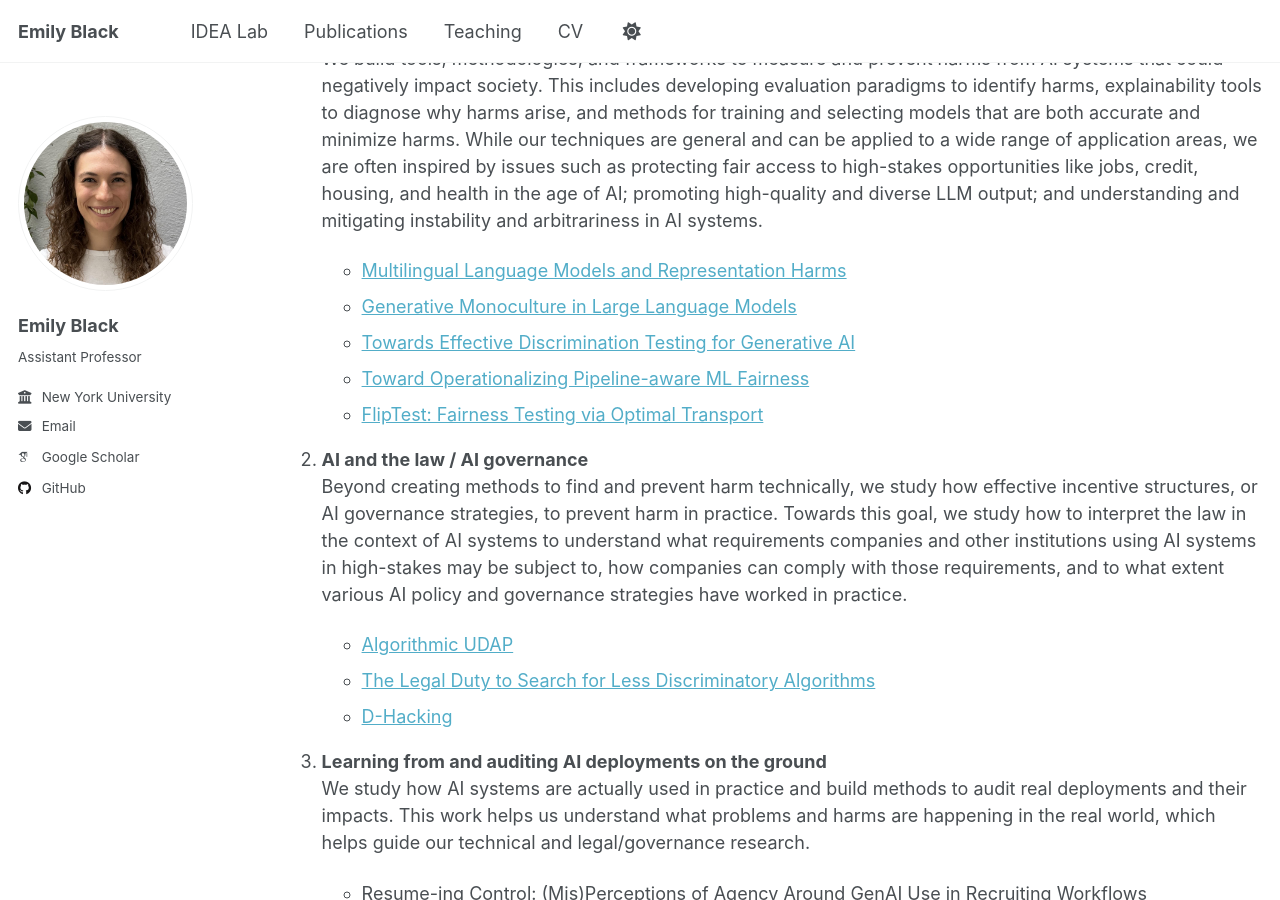
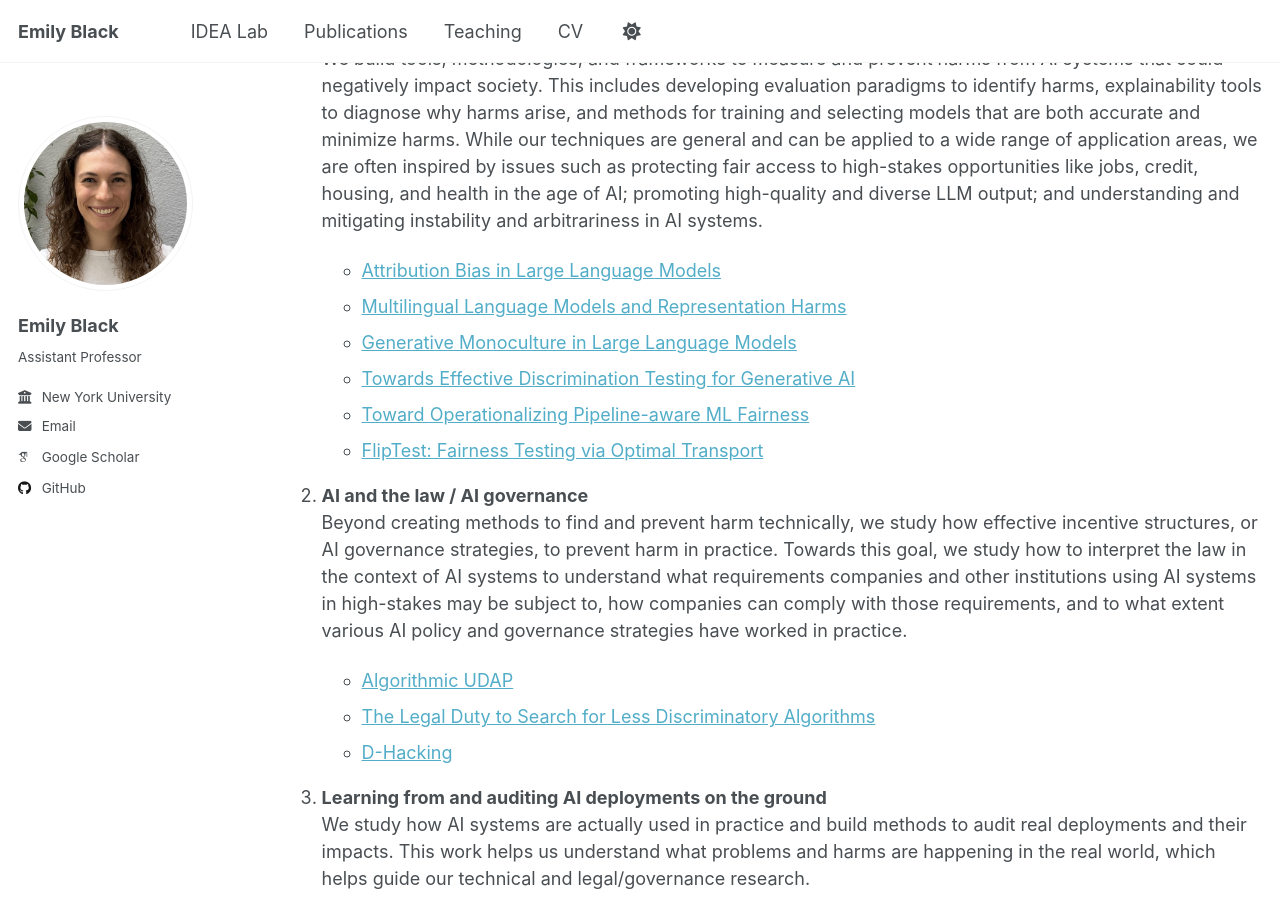
Before and after one commit to emblack/emblack.github.io, a Jekyll site: the page built from _pages/lab.md, in a window 1280 px wide and 900 px high, scrolled down 530 px. Built offline with Jekyll 4.4.1, drawn with Linux system fonts in a browser that asks for light colours; some web fonts are replaced; a script that is not in the unit is left out.

Commit message:
Update lab.md

```diff
--- a/_pages/lab.md
+++ b/_pages/lab.md
@@ -19,6 +19,7 @@ Our work spans three connected areas:
 1. **Algorithmic fairness and AI safety**
    We build tools, methodologies, and frameworks to measure and prevent harms from AI systems that could negatively impact society. This includes developing evaluation paradigms to identify harms, explainability tools to diagnose why harms arise, and methods for training and selecting models that are both accurate and minimize harms. While our techniques are general and can be applied to a wide range of application areas, we are often inspired by issues such as protecting fair access to high-stakes opportunities like jobs, credit, housing, and health in the age of AI; promoting high-quality and diverse LLM output; and understanding and mitigating instability and arbitrariness in AI systems.
 
+    - [Attribution Bias in Large Language Models](https://arxiv.org/abs/2604.05224)
     - [Multilingual Language Models and Representation Harms](https://arxiv.org/abs/2505.15229)
     - [Generative Monoculture in Large Language Models](https://arxiv.org/abs/2407.02209)
     - [Towards Effective Discrimination Testing for Generative AI](https://arxiv.org/abs/2412.21052)
```
